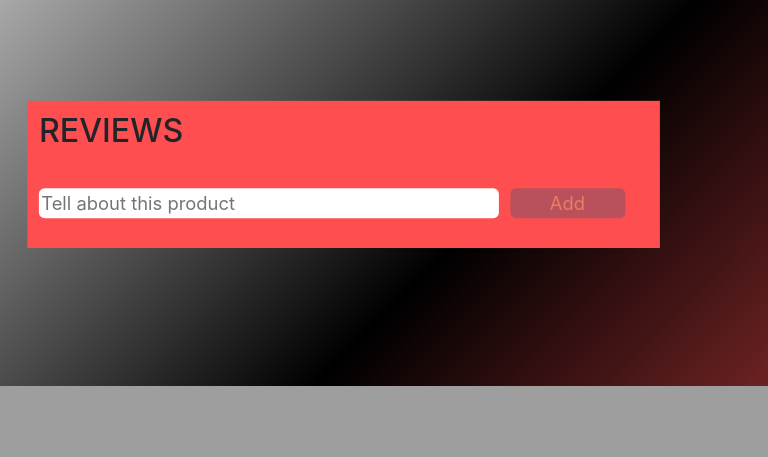
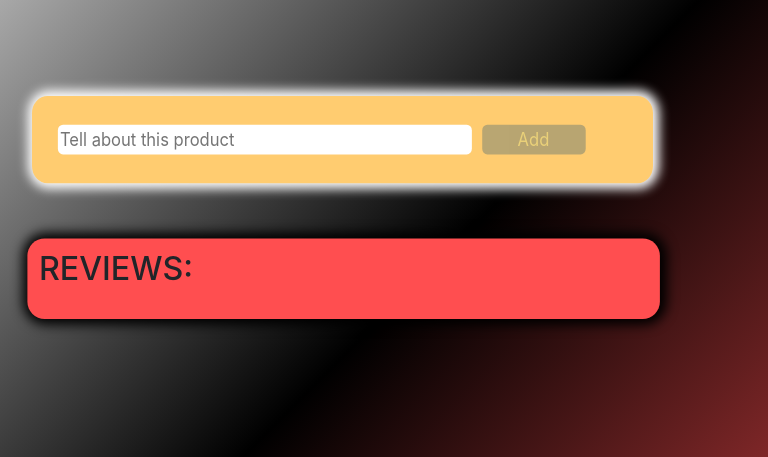
Before and after one commit to BabariyaMit8702/yadav-mall, a Django app: template ecwapp/templates/productview.html in a window 768 px wide; the page is wider, and only the part inside the window is pictured. Shown: the part 1274-1731 px from the top of that part. Before the commit the page ends 1660 px from the top of that part, so only its background shows below. Run offline with Django 5.2, Linux system fonts and the light colour scheme; the template is opened without the code that fills it, so the values that code supplies are empty; some libraries are stand-ins or nearby versions.

Commit message:
box - shadow implementation

```diff
--- a/ecwapp/static/ecwapp/css/productview.css
+++ b/ecwapp/static/ecwapp/css/productview.css
@@ -97,11 +97,22 @@ body .no-padding {
 .p {
   width: 600px;
 }
+#create{
+  background-color: #ffcc70;
+  padding: 25px;
+  border-radius: 15px;
+  box-shadow: 1px 0px 10px 5px rgb(255, 255, 255,1);
+  transform: scaleX(0.9);
+  position: relative;
+  right: 26px;
+}
 #review{
   width: 550px;
   height: auto;
   background-color: #ff4e50;
   padding: 10px;
+  border-radius: 15px;
+  box-shadow: 1px 0px 10px 5px rgba(0,0,0,1);
 }
 #review_input{
   width: 400px;
@@ -131,6 +142,11 @@ body .no-padding {
     position: relative;
     right: 22px;
     top: 33px;
+  }
+
+  #create{
+    transform: scaleX(0.9) !important;
+    width: 600px;
   }
 
   img {
@@ -176,4 +192,7 @@ body .no-padding {
     position: relative;
     top: 50px;
   }
+  #create{
+    transform: scaleX(0.9) !important;
+  }
 }
--- a/ecwapp/templates/productview.html
+++ b/ecwapp/templates/productview.html
@@ -33,14 +33,16 @@
         descriptions: {{ currunt_product.desc }}
       </p>
     <BR><BR><br>
-    <div id="review">
-      <h3>REVIEWS</h3>
-      <BR>
-      <form action="" method="post" id="form">
+      <div id="create">
+        <form action="" method="post" id="form">
         {% csrf_token %}
         <input type="text" placeholder="Tell about this product" name="review" value="" required oninput="changes()" id="review_input">
         <button type="submit" id="submitbtn">Add</button>
       </form>
+      </div><br><br>
+    <div id="review">
+      <h3>REVIEWS:</h3>
+
       <div id="allrevs">
         <ul style="list-style: none;" id="ul_list">
         </ul>
```
Also changed, not shown: media/myimages/god_ZC87IRQ.webp (added).
